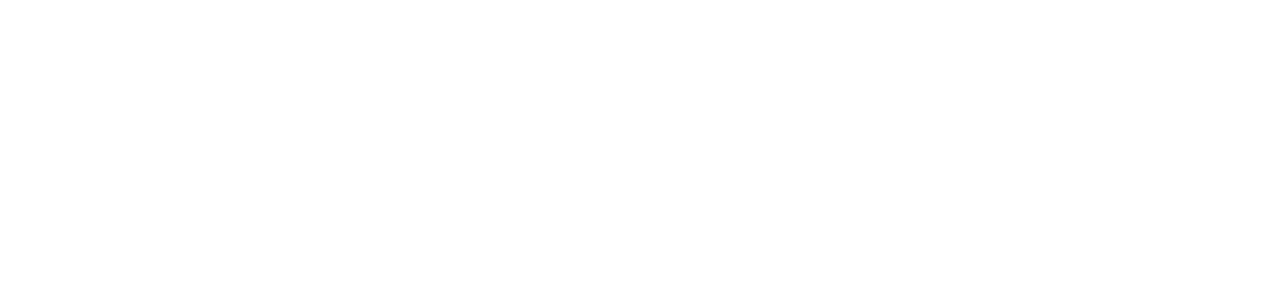
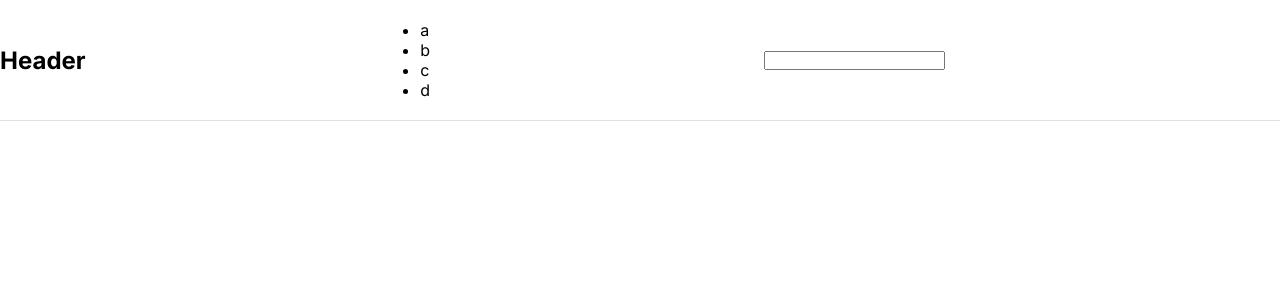
Before and after one commit to u5u5u5u/chinet_hp, a Next.js app: page / in a window 1280 px wide. Shown: the top 300 px of the page. Built offline with nearby package versions, Linux system fonts and the light colour scheme.

Commit message:
[add]試し#7

```diff
--- a/src/app/page.tsx
+++ b/src/app/page.tsx
@@ -1,5 +1,10 @@
 import styles from "./page.module.scss";
+import Header from "@/components/Header/Header";
 
 export default function Home() {
-  return <main className={styles.main}></main>;
+  return (
+    <main className={styles.main}>
+      <Header />
+    </main>
+  );
 }
--- /dev/null
+++ b/src/components/Header/Header.module.scss
@@ -0,0 +1,12 @@
+.header {
+  display: flex;
+  justify-content: space-between;
+  align-items: center;
+  padding: 20px 0;
+  border-bottom: 1px solid #e0e0e0;
+
+  h1 {
+    font-size: 24px;
+    font-weight: 700;
+  }
+}
--- /dev/null
+++ b/src/components/Header/Header.tsx
@@ -0,0 +1,21 @@
+import styles from "./Header.module.scss";
+
+const Header = () => {
+  return (
+    <>
+      <header className={styles.header}>
+        <h1>Header</h1>
+        <ul>
+          <li>a</li>
+          <li>b</li>
+          <li>c</li>
+          <li>d</li>
+        </ul>
+        <input />
+        <div></div>
+      </header>
+    </>
+  );
+};
+
+export default Header;
```
